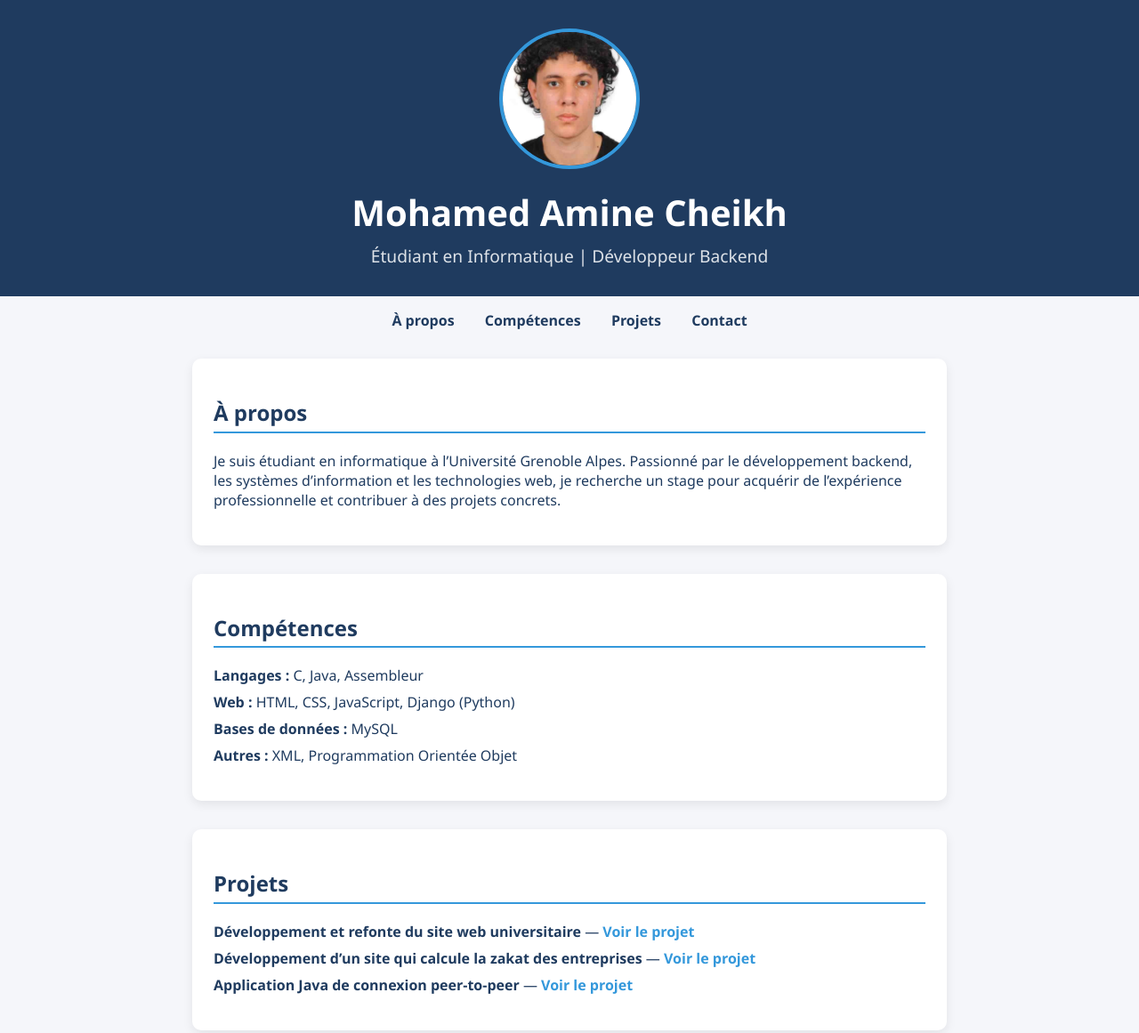
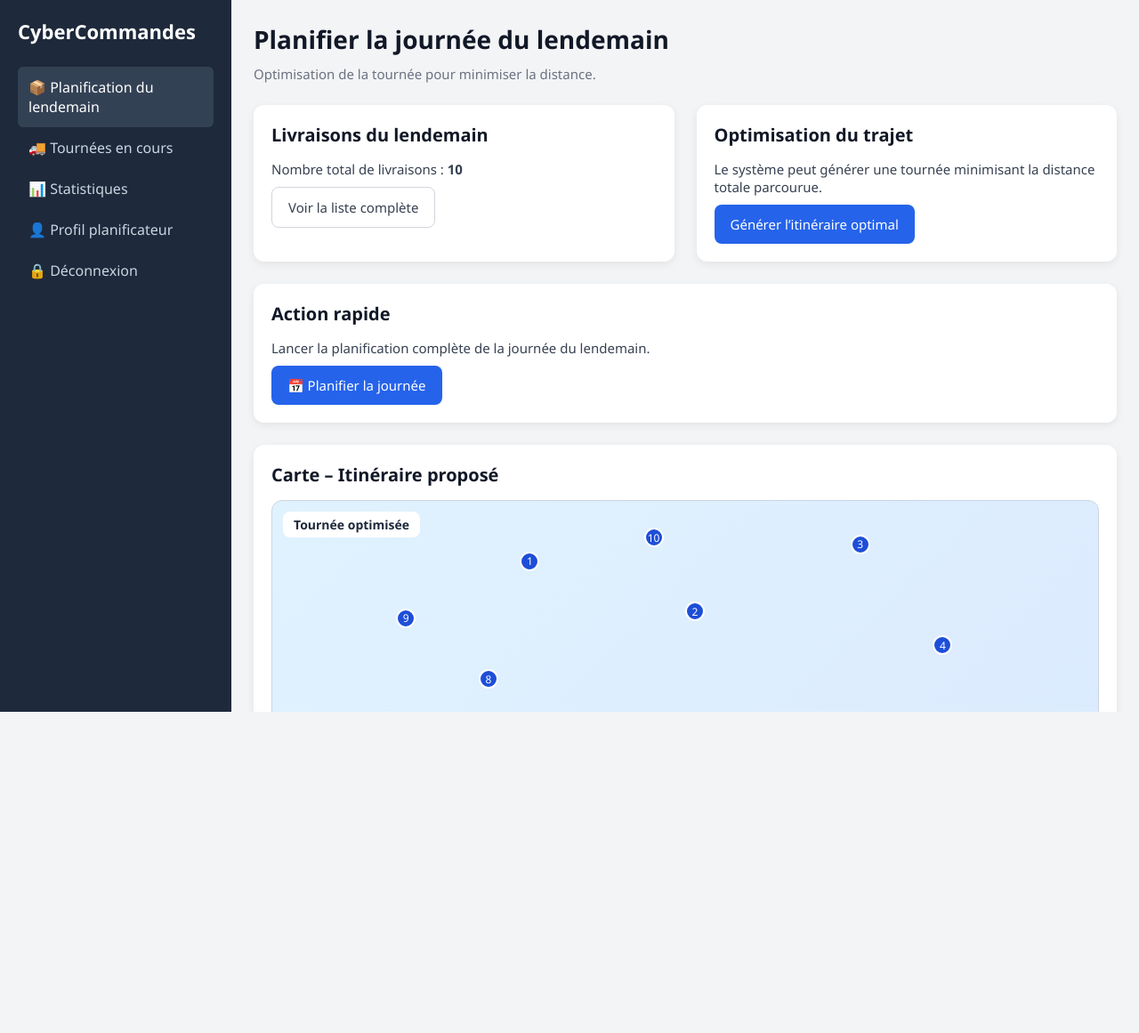
Before and after one commit to slowmfy/portfolio, a plain HTML site: page index.html in a window 1280 px wide. Shown: the top 1161 px of the page at 89% size. After the commit the page ends 800 px from the top, so only its background shows below. Drawn offline with Linux system fonts and the light colour scheme.

Commit message:
Revise index.html for CyberCommandes layout and content

```diff
--- a/index.html
+++ b/index.html
@@ -2,158 +2,256 @@
 <html lang="fr">
 <head>
   <meta charset="UTF-8">
-  <title>Portfolio - CHEIKH Mohamed Amine</title>
-  <meta name="viewport" content="width=device-width, initial-scale=1.0">
+  <title>CyberCommandes – Planification de la journée</title>
   <style>
-    /* Base */
-    body {
+    * {
       margin: 0;
-      font-family: "Segoe UI", Arial, sans-serif;
-      background: #F5F6FA; /* light gray background */
-      color: #1F3B5F; /* dark navy text */
+      padding: 0;
+      box-sizing: border-box;
+      font-family: "Segoe UI", sans-serif;
     }
 
-    /* Header */
-    header {
-      background: #1F3B5F; /* dark navy */
-      color: white;
-      padding: 2rem 1rem;
-      text-align: center;
-    }
-    header h1 {
-      margin: 0;
-      font-size: 2.5rem;
-    }
-    header p {
-      margin: 0.5rem 0 0;
-      font-size: 1.2rem;
-      color: #DDE2E8; /* soft gray */
+    body {
+      background: #f3f4f6;
+      display: flex;
+      height: 100vh;
+      overflow: hidden;
     }
 
-    /* Profile image */
-    .profile-pic {
-      width: 150px;
-      height: 150px;
-      border-radius: 50%;
-      border: 4px solid #3498DB; /* accent blue border */
-      object-fit: cover;
-      margin-bottom: 1rem;
+    /* ---- SIDEBAR ---- */
+    .sidebar {
+      width: 260px;
+      background: #1e293b;
+      color: white;
+      padding: 20px;
+      display: flex;
+      flex-direction: column;
+      gap: 25px;
     }
 
-    /* Navigation */
-    nav {
-      text-align: center;
-      margin: 1rem 0;
-    }
-    nav a {
-      margin: 0 15px;
-      text-decoration: none;
-      color: #1F3B5F;
+    .logo {
+      font-size: 22px;
       font-weight: bold;
-      transition: color 0.3s;
-    }
-    nav a:hover {
-      color: #3498DB;
     }
 
-    /* Sections */
-    section {
-      max-width: 800px;
-      margin: 2rem auto;
-      padding: 1.5rem;
-      background: white;
-      border-radius: 10px;
-      box-shadow: 0 4px 12px rgba(0,0,0,0.08);
-    }
-    h2 {
-      border-bottom: 2px solid #3498DB;
-      padding-bottom: 0.3rem;
-      color: #1F3B5F;
-    }
-    ul {
-      list-style: none;
-      padding: 0;
-    }
-    ul li {
-      margin: 0.5rem 0;
+    .menu a {
+      display: block;
+      padding: 12px;
+      color: #cbd5e1;
+      text-decoration: none;
+      border-radius: 6px;
+      transition: 0.2s;
     }
 
-    /* Links in sections */
-    section a {
-      color: #3498DB;
-      text-decoration: none;
-      font-weight: bold;
-    }
-    section a:hover {
-      text-decoration: underline;
+    .menu a:hover,
+    .menu a.active {
+      background: #334155;
+      color: white;
     }
 
-    /* Footer */
-    footer {
-      text-align: center;
-      padding: 1rem;
-      background: #1F3B5F;
+    /* ---- MAIN ---- */
+    .main {
+      flex: 1;
+      padding: 25px;
+      overflow-y: auto;
+    }
+
+    h1 {
+      font-size: 28px;
+      margin-bottom: 10px;
+      color: #111827;
+    }
+
+    .subtitle {
+      color: #6b7280;
+      margin-bottom: 25px;
+      font-size: 15px;
+    }
+
+    /* ---- GRID ---- */
+    .grid {
+      display: grid;
+      grid-template-columns: 1fr 1fr;
+      gap: 25px;
+    }
+
+    .card {
+      background: white;
+      padding: 20px;
+      border-radius: 12px;
+      box-shadow: 0 3px 10px rgba(0,0,0,0.07);
+    }
+
+    .card h2 {
+      font-size: 20px;
+      margin-bottom: 15px;
+      color: #111827;
+    }
+
+    .info {
+      font-size: 15px;
+      margin-bottom: 10px;
+      color: #374151;
+    }
+
+    .btn {
+      padding: 12px 18px;
+      border-radius: 8px;
+      font-size: 15px;
+      cursor: pointer;
+      border: none;
+      transition: 0.2s;
+    }
+
+    .btn-primary {
+      background: #2563eb;
       color: white;
-      margin-top: 2rem;
+    }
+    .btn-primary:hover {
+      background: #1e40af;
+    }
+
+    .btn-outline {
+      background: white;
+      border: 1px solid #d1d5db;
+      color: #374151;
+    }
+    .btn-outline:hover {
+      background: #f3f4f6;
+    }
+
+    /* ---- MAP ---- */
+    .map {
+      width: 100%;
+      height: 380px;
+      border-radius: 12px;
+      background: linear-gradient(135deg, #e0f2fe, #dbeafe);
+      position: relative;
+      border: 1px solid #cbd5e1;
+    }
+
+    .map-title {
+      position: absolute;
+      top: 12px;
+      left: 12px;
+      background: white;
+      padding: 5px 12px;
+      border-radius: 8px;
+      font-size: 14px;
+      font-weight: 600;
+      color: #1e293b;
+    }
+
+    .marker {
+      width: 22px;
+      height: 22px;
+      background: #1d4ed8;
+      border-radius: 50%;
+      color: white;
+      font-size: 12px;
+      display: flex;
+      align-items: center;
+      justify-content: center;
+      position: absolute;
+      border: 2px solid white;
+    }
+
+    .marker.depot {
+      background: #059669;
+    }
+
+    .stats-box {
+      position: absolute;
+      bottom: 12px;
+      right: 12px;
+      background: rgba(17, 24, 39, 0.85);
+      color: white;
+      padding: 10px 14px;
+      border-radius: 8px;
+      font-size: 13px;
     }
   </style>
 </head>
 <body>
-  <header>
-    <img src="aminepng.PNG" alt="Photo de Mohamed Amine Cheikh" class="profile-pic">
-    <h1>Mohamed Amine Cheikh</h1>
-    <p>Étudiant en Informatique | Développeur Backend</p>
-  </header>
 
-  <nav>
-    <a href="#about">À propos</a>
-    <a href="#skills">Compétences</a>
-    <a href="#projects">Projets</a>
-    <a href="#contact">Contact</a>
-  </nav>
+  <!-- Sidebar -->
+  <div class="sidebar">
+    <div class="logo">CyberCommandes</div>
 
-  <section id="about">
-    <h2>À propos</h2>
-    <p>Je suis étudiant en informatique à l’Université Grenoble Alpes. Passionné par le développement backend, les systèmes d’information et les technologies web, je recherche un stage pour acquérir de l’expérience professionnelle et contribuer à des projets concrets.</p>
-  </section>
+    <div class="menu">
+      <a class="active">📦 Planification du lendemain</a>
+      <a>🚚 Tournées en cours</a>
+      <a>📊 Statistiques</a>
+      <a>👤 Profil planificateur</a>
+      <a href="login.html">🔒 Déconnexion</a>
+    </div>
+  </div>
 
-  <section id="skills">
-    <h2>Compétences</h2>
-    <ul>
-      <li><strong>Langages :</strong> C, Java, Assembleur</li>
-      <li><strong>Web :</strong> HTML, CSS, JavaScript, Django (Python)</li>
-      <li><strong>Bases de données :</strong> MySQL</li>
-      <li><strong>Autres :</strong> XML, Programmation Orientée Objet</li>
-    </ul>
-  </section>
+  <!-- Main content -->
+  <div class="main">
 
-  <section id="projects">
-    <h2>Projets</h2>
-    <ul>
-      <li>
-        <strong>Développement et refonte du site web universitaire</strong> —
-        <a href="https://github.com/ranidzkellou/Projet-DevWeb2" target="_blank">Voir le projet</a>
-      </li>
-      <li>
-        <strong>Développement d’un site qui calcule la zakat des entreprises</strong> —
-        <a href="https://github.com/6laza/Awkaf" target="_blank">Voir le projet</a>
-      </li>
-      <li>
-        <strong>Application Java de connexion peer-to-peer</strong> —
-        <a href="https://github.com/slowmfy/Peer2peer-java-" target="_blank">Voir le projet</a>
-      </li>
-    </ul>
-  </section>
+    <h1>Planifier la journée du lendemain</h1>
+    <div class="subtitle">Optimisation de la tournée pour minimiser la distance.</div>
 
-  <section id="contact">
-    <h2>Contact</h2>
-    <p>Email : <a href="mailto:Mohamed-Amine.Cheikh@etu.univ-grenoble-alpes.fr">Mohamed-Amine.Cheikh@etu.univ-grenoble-alpes.fr</a></p>
-    <p>LinkedIn : <a href="https://www.linkedin.com/in/mohamed-amine-cheikh-54395b296" target="_blank">Mon profil LinkedIn</a></p>
-    <p>GitHub : <a href="https://github.com/Slowmfy" target="_blank">Cheikh Mohamed Amine</a></p>
-  </section>
+    <div class="grid">
 
-  <footer>
-    <p>&copy; 2025 Cheikh Mohamed Amine - Portfolio</p>
-  </footer>
+      <!-- Bloc Livraisons -->
+      <div class="card">
+        <h2>Livraisons du lendemain</h2>
+        <p class="info">Nombre total de livraisons : <strong>10</strong></p>
+
+        <button class="btn btn-outline">Voir la liste complète</button>
+      </div>
+
+      <!-- Bloc optimisation -->
+      <div class="card">
+        <h2>Optimisation du trajet</h2>
+        <p class="info">
+          Le système peut générer une tournée minimisant la distance totale parcourue.
+        </p>
+
+        <button class="btn btn-primary">Générer l’itinéraire optimal</button>
+      </div>
+
+    </div>
+
+    <!-- Bouton Planifier la journée -->
+    <div class="card" style="margin-top: 25px;">
+      <h2>Action rapide</h2>
+      <p class="info">Lancer la planification complète de la journée du lendemain.</p>
+
+      <button class="btn btn-primary">📅 Planifier la journée</button>
+    </div>
+
+    <!-- Carte -->
+    <div class="card" style="margin-top: 25px;">
+      <h2>Carte – Itinéraire proposé</h2>
+
+      <div class="map">
+        <div class="map-title">Tournée optimisée</div>
+
+        <!-- Dépôt -->
+        <div class="marker depot" style="top: 65%; left: 20%;">D</div>
+
+        <!-- 10 livraisons -->
+        <div class="marker" style="top: 15%; left: 30%;">1</div>
+        <div class="marker" style="top: 30%; left: 50%;">2</div>
+        <div class="marker" style="top: 10%; left: 70%;">3</div>
+        <div class="marker" style="top: 40%; left: 80%;">4</div>
+        <div class="marker" style="top: 65%; left: 75%;">5</div>
+        <div class="marker" style="top: 78%; left: 60%;">6</div>
+        <div class="marker" style="top: 70%; left: 40%;">7</div>
+        <div class="marker" style="top: 50%; left: 25%;">8</div>
+        <div class="marker" style="top: 32%; left: 15%;">9</div>
+        <div class="marker" style="top: 8%; left: 45%;">10</div>
+
+        <div class="stats-box">
+          Distance totale : ~XX km<br>
+          Durée estimée : ~YY minutes
+        </div>
+      </div>
+    </div>
+
+  </div>
 </body>
 </html>
```
